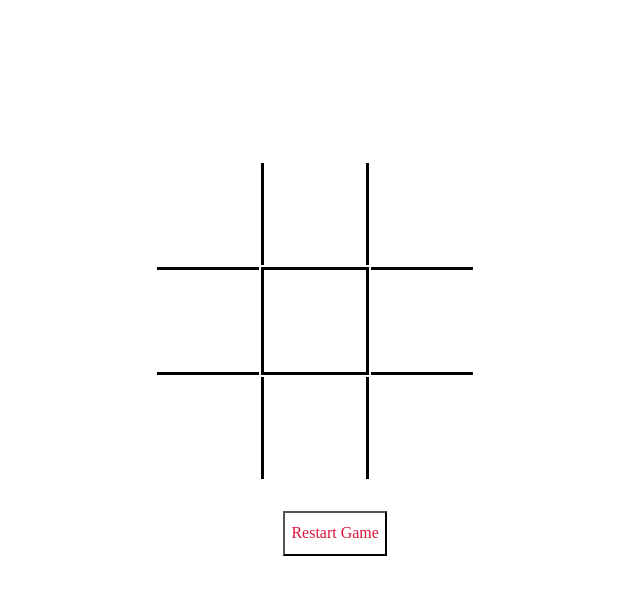
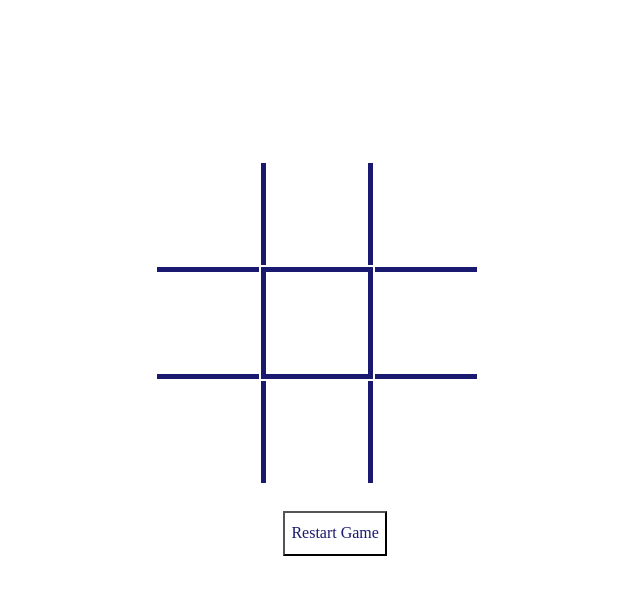
Before and after one commit to deepbsd/tictactoe, a plain HTML site: page index.html in a window 1280 px wide. Shown: the part 104-698 px from the top of the page, without its empty margins (267-907 px from the left). Drawn offline with nearby package versions, Linux system fonts and the light colour scheme.

Commit message:
changing colors a bit

```diff
--- a/style.css
+++ b/style.css
@@ -12,13 +12,13 @@ td {
 }
 
 .vert {
-  border-left: 3px solid black;
-  border-right: 3px solid black;
+  border-left: 5px solid midnightblue;
+  border-right: 5px solid midnightblue;
 }
 
 .horiz {
-  border-top: 3px solid black;
-  border-bottom: 3px solid black;
+  border-top: 5px solid midnightblue;
+  border-bottom: 5px solid midnightblue;
 }
 
 .y-wrap {
@@ -42,7 +42,7 @@ button {
     height: 45px;
     width 30px;
     background-color: white;
-    color: crimson;
+    color: midnightblue;
 }
 
 .cellwrap {
```
